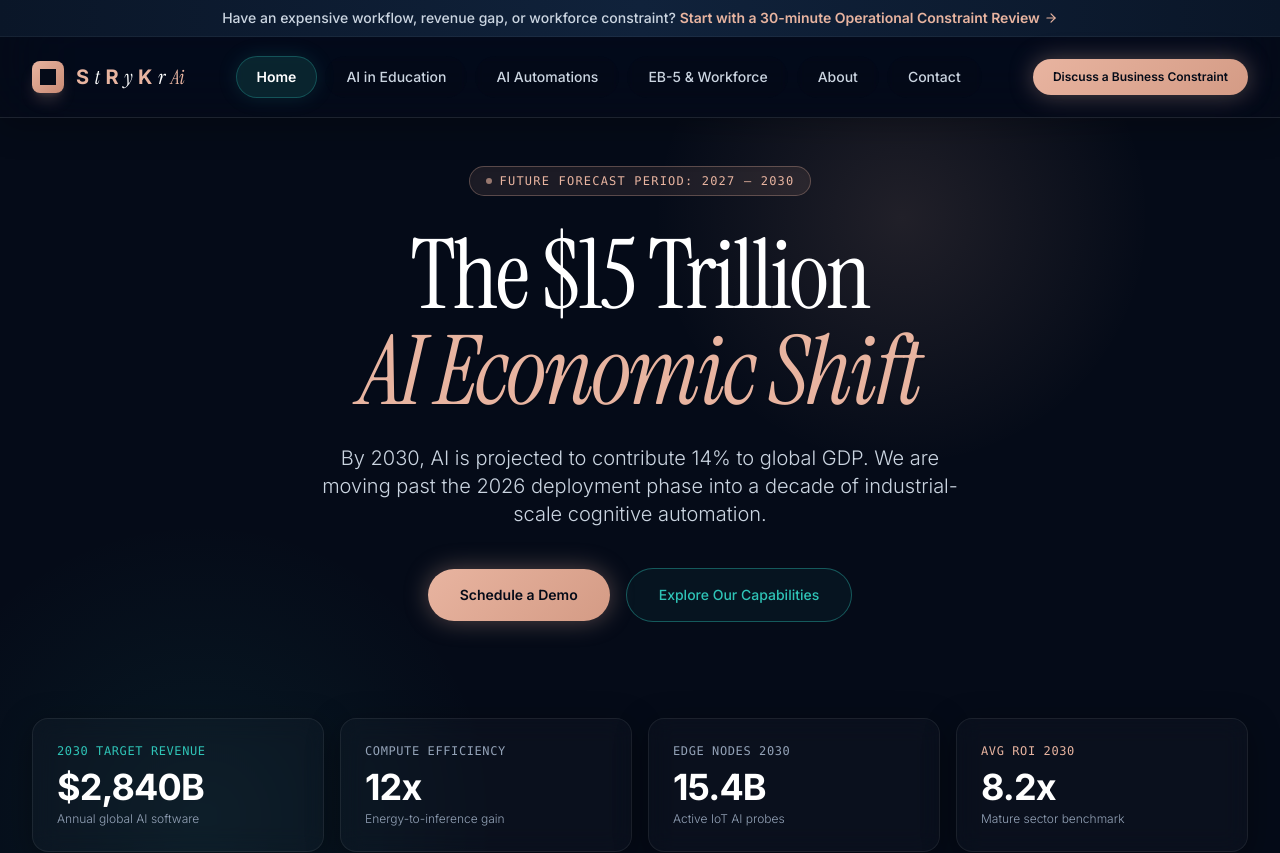
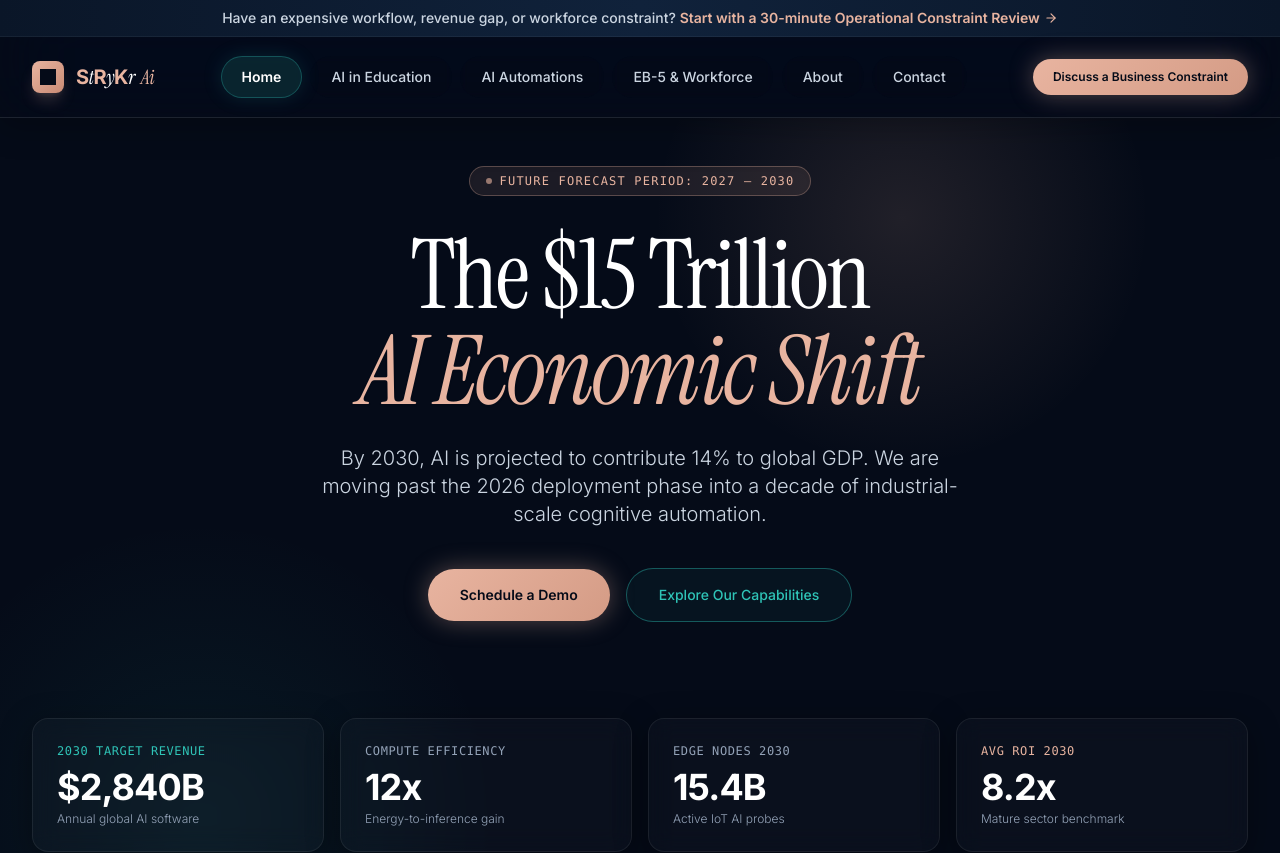
Before and after one commit to sivaintern-sera/summit-wealth-ai, a React (Vite) app: page / in a window 1280 px wide. Shown: the top 853 px of the page. Built offline with nearby package versions, Linux system fonts and the light colour scheme.

Commit message:
Fix StRyKr letter spacing - remove gaps between letters

```diff
--- a/src/components/CTASection.jsx
+++ b/src/components/CTASection.jsx
@@ -58,7 +58,7 @@ export function Footer({ onNavigate }) {
                 <div className="w-4 h-4 rounded-xs bg-[#050B18]" />
               </div>
               <span className="text-xl font-bold tracking-tight text-white flex items-center gap-1.5">
-                <span className="text-[#E8B4A0]">S</span><span className="font-serif italic font-normal">t</span><span className="text-[#E8B4A0]">R</span><span className="font-serif italic font-normal">y</span><span className="text-[#E8B4A0]">K</span><span className="font-serif italic font-normal">r</span> <span className="font-serif italic font-normal text-[#E8B4A0]">Ai</span>
+                <span><span className="text-[#E8B4A0]">S</span><span className="font-serif italic font-normal">t</span><span className="text-[#E8B4A0]">R</span><span className="font-serif italic font-normal">y</span><span className="text-[#E8B4A0]">K</span><span className="font-serif italic font-normal">r</span></span> <span className="font-serif italic font-normal text-[#E8B4A0]">Ai</span>
               </span>
             </button>
             <p className="text-xs text-slate-400 font-light max-w-md leading-relaxed">
--- a/src/components/Header.jsx
+++ b/src/components/Header.jsx
@@ -43,7 +43,7 @@ export default function Header({ page, onNavigate }) {
               <div className="w-4 h-4 rounded-xs bg-[#050B18]" />
             </div>
             <span className="text-xl font-bold tracking-tight text-white flex items-center gap-1.5">
-              <span className="text-[#E8B4A0]">S</span><span className="font-serif italic font-normal">t</span><span className="text-[#E8B4A0]">R</span><span className="font-serif italic font-normal">y</span><span className="text-[#E8B4A0]">K</span><span className="font-serif italic font-normal">r</span> <span className="font-serif italic font-normal text-[#E8B4A0]">Ai</span>
+              <span><span className="text-[#E8B4A0]">S</span><span className="font-serif italic font-normal">t</span><span className="text-[#E8B4A0]">R</span><span className="font-serif italic font-normal">y</span><span className="text-[#E8B4A0]">K</span><span className="font-serif italic font-normal">r</span></span> <span className="font-serif italic font-normal text-[#E8B4A0]">Ai</span>
             </span>
           </button>
 
```
